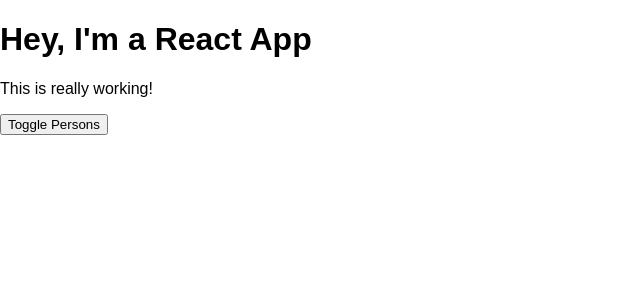
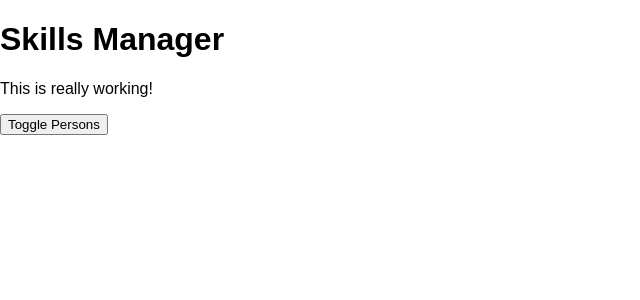
Before and after one commit to W3AI/max-react-guide, a React app: page / in a window 1280 px wide. Shown: the top 300 px of the page, without its empty margins (0-640 px from the left). Built offline with nearby package versions, Linux system fonts and the light colour scheme.

Commit message:
added title Skills Manager as props for App

```diff
--- a/src/components/Cockpit/Cockpit.js
+++ b/src/components/Cockpit/Cockpit.js
@@ -19,7 +19,7 @@ const cockpit = (props) => {
 
     return (
         <div className={classes.Cockpit}>
-            <h1>Hey, I'm a React App</h1>
+            <h1>{props.title}</h1>
             <p className={assignedClasses.join(' ')} >This is really working!</p>
             <button
                 className={btnClass}
--- a/src/containers/App.js
+++ b/src/containers/App.js
@@ -60,6 +60,7 @@ class App extends Component {
         return (
             <div className={classes.App}>
                 <Cockpit
+                    title={this.props.appTitle}
                     showPersons={this.state.showPersons}
                     persons={this.state.persons}
                     clicked={this.togglePersonsHandler} />
--- a/src/index.js
+++ b/src/index.js
@@ -4,5 +4,5 @@ import './index.css';
 import App from './containers/App';
 import registerServiceWorker from './registerServiceWorker';
 
-ReactDOM.render(<App />, document.getElementById('root'));
+ReactDOM.render(<App appTitle="Skills Manager" />, document.getElementById('root'));
 registerServiceWorker();
```
